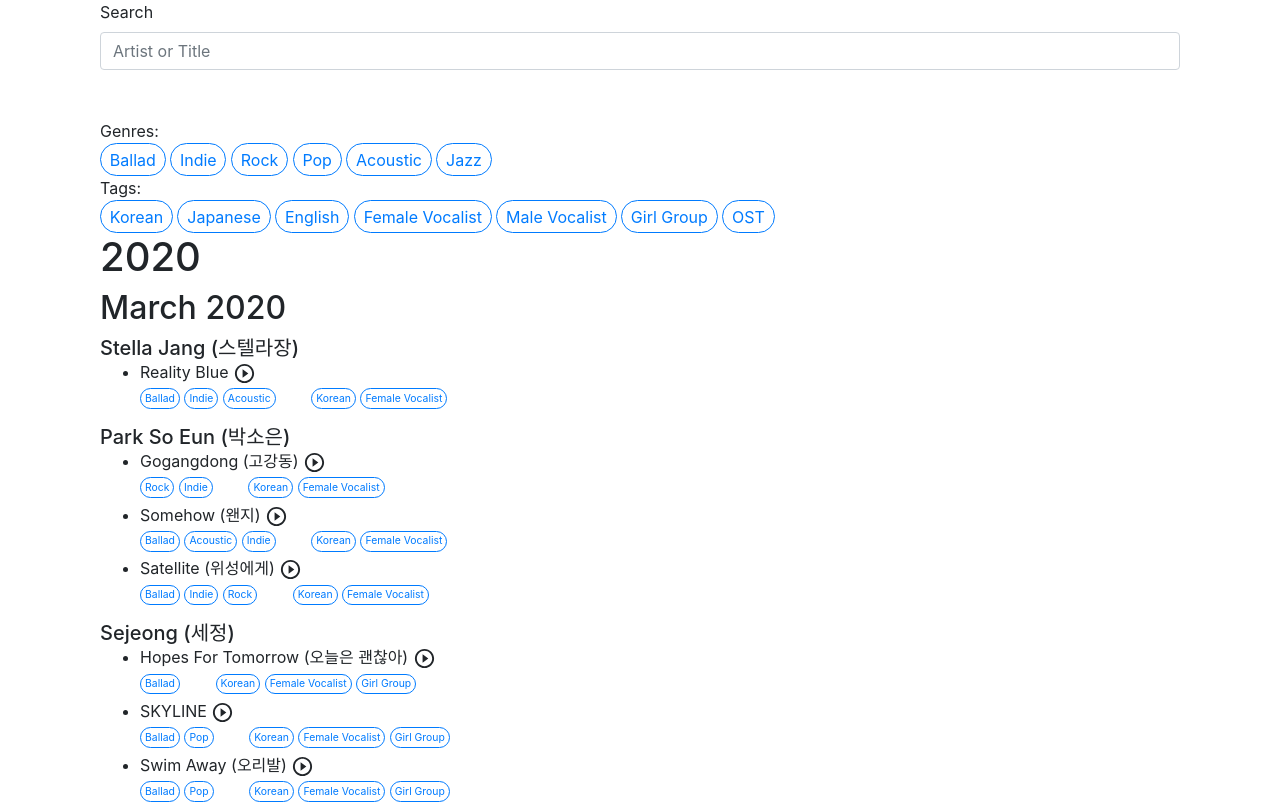
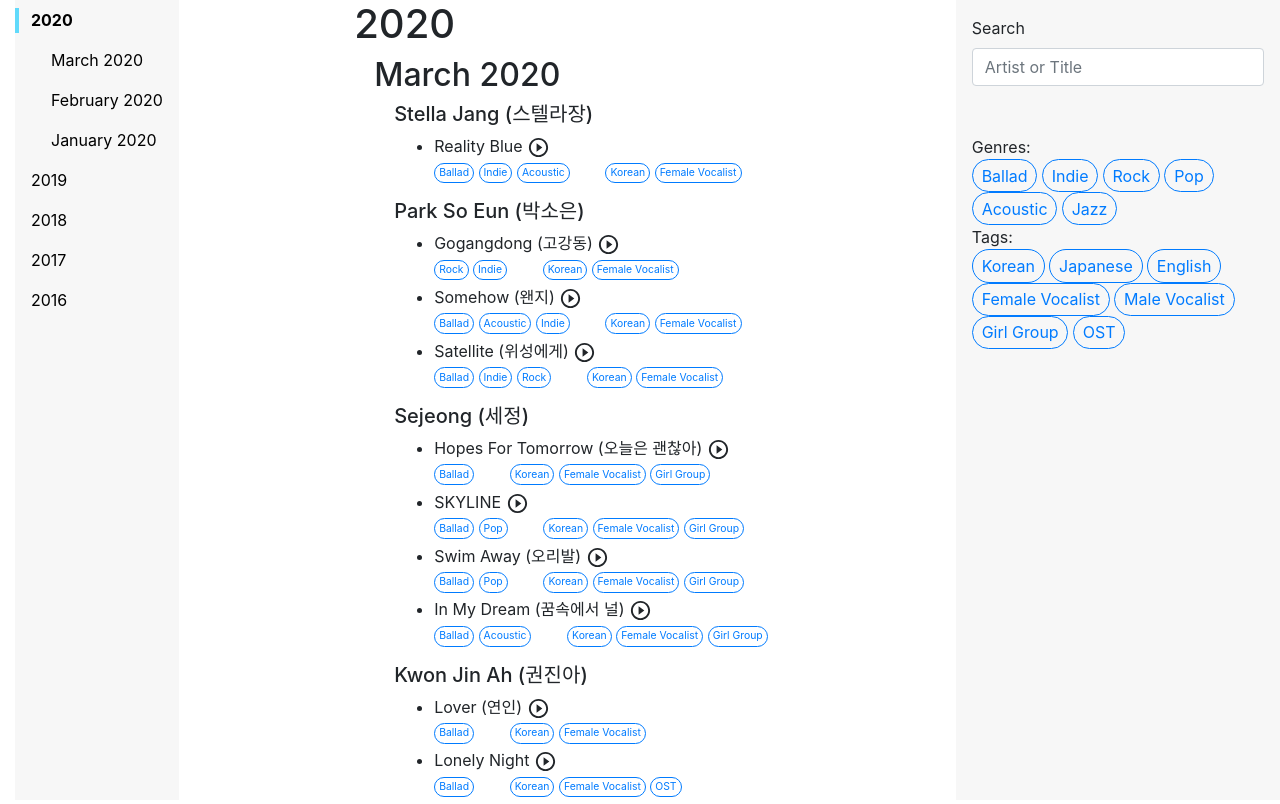
Before and after one commit to marvintran/MySongList, a React (Create React App) app: page / in a window 1280 px wide. Shown: the top 804 px of the page. Built offline with nearby package versions, Linux system fonts and the light colour scheme.

Commit message:
Added side navigation bar and stylized the page to have two fixed columns on both sides of the content.

```diff
--- /dev/null
+++ b/src/App.css
@@ -0,0 +1,25 @@
+.month {
+    margin-left: 20px;
+}
+
+.marker {
+    height: 25px;
+    border-left: 4px solid rgb(97, 218, 251);
+    position: absolute;
+    left: 0px;
+}
+
+.nav-bar {
+    background-color: #f7f7f7;
+    height: 100vh;
+    display: inline-block;
+    overflow-y: auto;
+    position: fixed;
+}
+
+.filters {
+    background-color: #f7f7f7;
+    height: 100vh;
+    padding: 16px;
+    position: fixed;
+}
--- a/src/App.js
+++ b/src/App.js
@@ -1,10 +1,17 @@
 import React, { useState } from 'react';
-import SearchBar from "./components/SearchBar";
-import MonthList from "./components/MonthList";
-import CurrentFilters from "./components/CurrentFilters";
-import Filters from "./components/Filters";
+import './App.css';
+
+import NavLink from './components/NavLink';
+import MonthList from './components/MonthList';
+import SearchBar from './components/SearchBar';
+import CurrentFilters from './components/CurrentFilters';
+import Filters from './components/Filters';
+
 import Container from 'react-bootstrap/Container';
+import Row from 'react-bootstrap/Row';
+import Col from 'react-bootstrap/Col';
 import Collapse from 'react-bootstrap/Collapse';
+import Nav from 'react-bootstrap/Nav';
 
 import january2020 from './data/2020_01_january.json';
 import february2020 from './data/2020_02_february.json';
@@ -17,38 +24,47 @@ const App = () => {
   const [toggleYear2017, setYear2017] = useState(true);
   const [toggleYear2016, setYear2016] = useState(true);
 
+  const [currMarker, setMarker] = useState("2020");
+
   return (
-    <Container>
-      <Container>
-        <SearchBar/>
-        <CurrentFilters/>
-        <Filters/>
-      </Container>
-
-      <Container>
-        <h1 onClick={() => setYear2020(!toggleYear2020)}>
+      <Container fluid>
+        <Row>
+          <Col>
+            <Nav className="nav-bar">
+              <NavLink title={"2020"} currMarker={currMarker} action={setMarker}/>
+              <NavLink title={"March 2020"} currMarker={currMarker} action={setMarker} className={"month"}/>
+              <NavLink title={"February 2020"} currMarker={currMarker} action={setMarker} className={"month"}/>
+              <NavLink title={"January 2020"} currMarker={currMarker} action={setMarker} className={"month"}/>
+              <NavLink title={"2019"} currMarker={currMarker} action={setMarker}/>
+              <NavLink title={"2018"} currMarker={currMarker} action={setMarker}/>
+              <NavLink title={"2017"} currMarker={currMarker} action={setMarker}/>
+              <NavLink title={"2016"} currMarker={currMarker} action={setMarker}/>
+            </Nav>
+          </Col>
+          <Col md="auto">
+            <h1 id="2020" onClick={() => setYear2020(!toggleYear2020)}>
               2020
             </h1>
             <Collapse in={toggleYear2020}>
               <div>
                 <MonthList
+                  id={"march2020"}
                   month={"March 2020"}
                   songs={march2020.songs}
                 />
                 <MonthList
+                  id={"february2020"}
                   month={"February 2020"}
                   songs={february2020.songs}
                 />
                 <MonthList
+                  id={"january2020"}
                   month={"January 2020"}
                   songs={january2020.songs}
                 />
               </div>
             </Collapse>
-      </Container>
-
-      <Container>
-        <h1 onClick={() => setYear2019(!toggleYear2019)}>
+            <h1 id="2019" onClick={() => setYear2019(!toggleYear2019)}>
               2019
             </h1>
             <Collapse in={toggleYear2019}>
@@ -56,10 +72,7 @@ const App = () => {
 
               </div>
             </Collapse>
-      </Container>
-
-      <Container>
-        <h1 onClick={() => setYear2018(!toggleYear2018)}>
+            <h1 id="2018" onClick={() => setYear2018(!toggleYear2018)}>
               2018
             </h1>
             <Collapse in={toggleYear2018}>
@@ -67,10 +80,7 @@ const App = () => {
 
               </div>
             </Collapse>
-      </Container>
-
-      <Container>
-        <h1 onClick={() => setYear2017(!toggleYear2017)}>
+            <h1 id="2017" onClick={() => setYear2017(!toggleYear2017)}>
               2017
             </h1>
             <Collapse in={toggleYear2017}>
@@ -78,10 +88,7 @@ const App = () => {
 
               </div>
             </Collapse>
-      </Container>
-
-      <Container>
-        <h1 onClick={() => setYear2016(!toggleYear2016)}>
+            <h1 id="2016" onClick={() => setYear2016(!toggleYear2016)}>
               2016
             </h1>
             <Collapse in={toggleYear2016}>
@@ -89,7 +96,15 @@ const App = () => {
 
               </div>
             </Collapse>
-      </Container>
+          </Col>
+          <Col>
+            <div className="filters">
+              <SearchBar/>
+              <CurrentFilters/>
+              <Filters/>
+            </div>
+          </Col>
+        </Row>
       </Container>
   )
 }
--- a/src/components/MonthList.js
+++ b/src/components/MonthList.js
@@ -1,9 +1,10 @@
 import React, { useState } from 'react';
+import '../stylesheets/MonthList.css';
 import Songs from './Songs'
 import Collapse from 'react-bootstrap/Collapse';
 import LazyLoad from 'react-lazyload';
 
-const MonthList = ({ month, songs }) => {
+const MonthList = ({ month, songs, id }) => {
   const [monthShowing, setMonthShowing] = useState(true);
 
   const songList = songs.map((song) => {
@@ -15,7 +16,7 @@ const MonthList = ({ month, songs }) => {
 
   return (
     <React.Fragment>
-      <h2 onClick={() => setMonthShowing(!monthShowing)}>{month}</h2>
+      <h2 id={id} className="header-month" onClick={() => setMonthShowing(!monthShowing)}>{month}</h2>
       <Collapse in={monthShowing}>
         <div>
           {songList}
--- a/src/components/NavLink.js
+++ b/src/components/NavLink.js
@@ -0,0 +1,23 @@
+import React from 'react';
+import '../stylesheets/NavLink.css';
+import Nav from 'react-bootstrap/Nav';
+
+const NavLink = ({ title, currMarker, action, className}) => {
+  let toCamelCase = title.toLowerCase().replace(/[^a-zA-Z0-9]+(.)/g, (m, chr) => chr.toUpperCase());
+
+  let css = "black-text " + className;
+  if(currMarker === title)
+    css = "current-navigation " + css;
+
+  return (
+    <Nav.Link href={ "#" + toCamelCase } onSelect={() => action(title)} className={css}>
+      { currMarker === title
+        ? <span className="marker"/>
+        : null
+      }
+      {title}
+    </Nav.Link>
+  )
+}
+
+export default NavLink;
--- a/src/components/Songs.js
+++ b/src/components/Songs.js
@@ -1,6 +1,6 @@
 import React, {useContext} from 'react';
+import "../stylesheets/Songs.css";
 import Track from "./Track"
-import "../stylesheets/Songs.css";
 import { FilterContext } from './filter-context';
 
 // https://stackoverflow.com/a/7225450
@@ -75,7 +75,7 @@ const Songs = ({ song }) => {
   if(rows.length > 0) {
     return (
       <React.Fragment>
-        <h5>{artistName}</h5>
+        <h5 className="header-artist">{artistName}</h5>
         <ul>
           {rows}
         </ul>
--- /dev/null
+++ b/src/stylesheets/MonthList.css
@@ -0,0 +1,3 @@
+.header-month {
+    margin-left: 20px;
+}
--- /dev/null
+++ b/src/stylesheets/NavLink.css
@@ -0,0 +1,7 @@
+.black-text {
+    color: black;
+}
+
+.current-navigation {
+    font-weight: 700;
+}
--- a/src/stylesheets/Songs.css
+++ b/src/stylesheets/Songs.css
@@ -1,3 +1,3 @@
-h5 {
-  margin: 0;
+.header-artist {
+    margin-left: 40px;
 }
--- a/src/stylesheets/Track.css
+++ b/src/stylesheets/Track.css
@@ -14,3 +14,7 @@ p {
     cursor: pointer;
     vertical-align: text-top;
 }
+
+li {
+    margin-left: 40px;
+}
```
Lines whose indentation alone changed are shown as unchanged.
